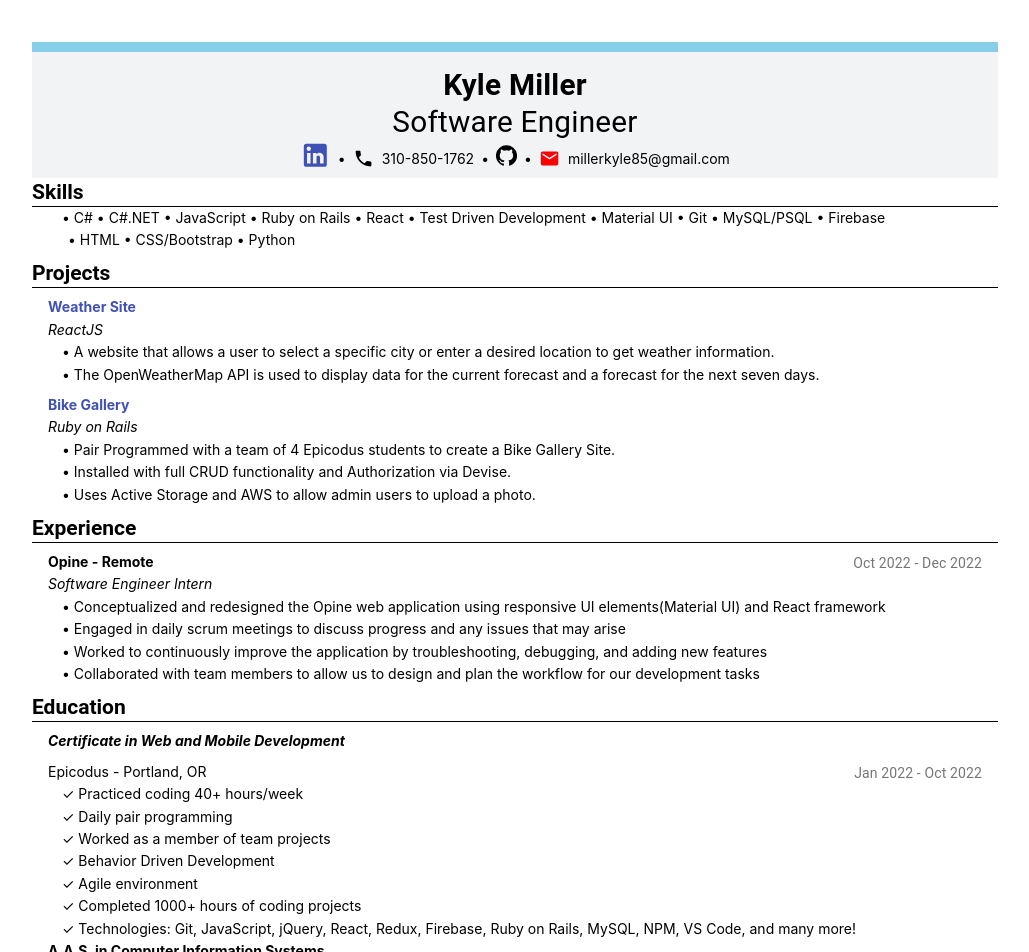
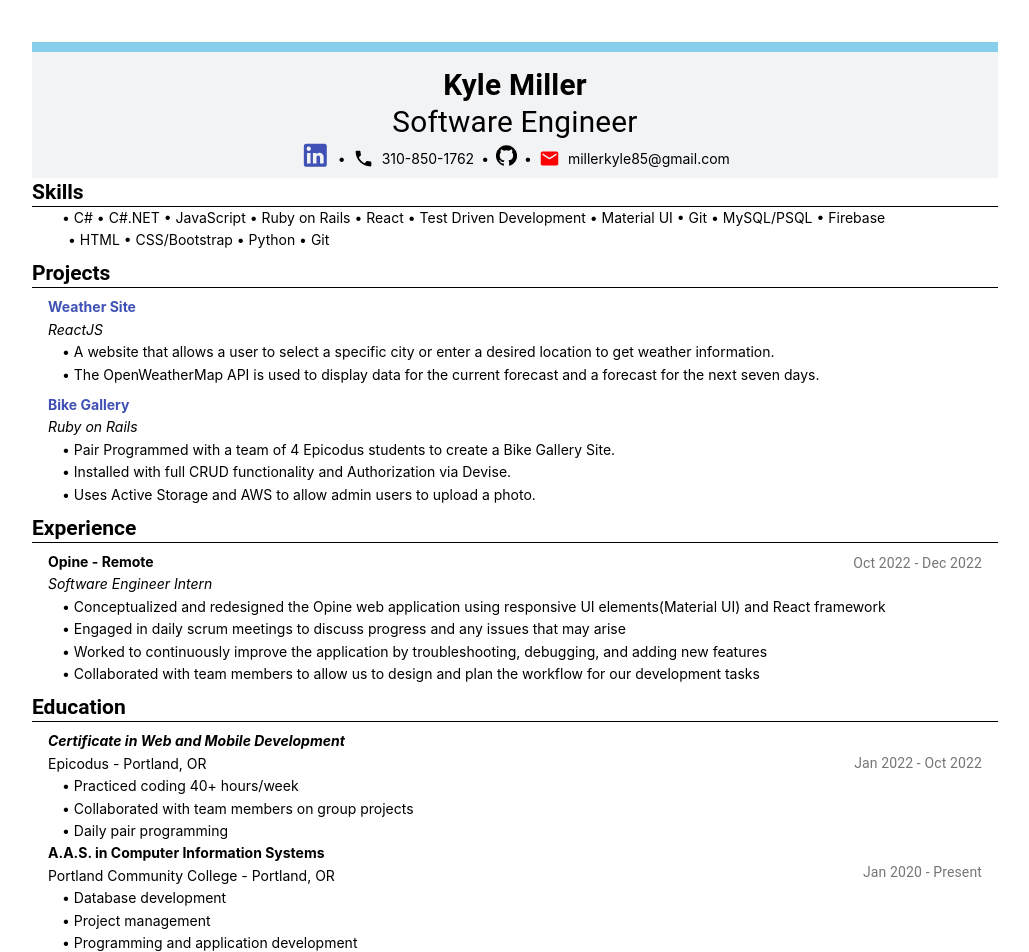
Before and after one commit to kylemiller13/resume, a React (Create React App) app: page / in a window 1280 px wide. Shown: the top 952 px of the page, without its empty margins (125-1154 px from the left). Built offline with nearby package versions, Linux system fonts and the light colour scheme.

Commit message:
links to new page, add bullet points to education

```diff
--- a/src/components/sections/ContactInfo.js
+++ b/src/components/sections/ContactInfo.js
@@ -24,6 +24,7 @@ function ContactInfo() {
     <div className={classes.iconsContainer}>
       <Link
         href="https://www.linkedin.com/in/kyleshigerumiller/"
+        target="_blank"
       >
       <LinkedInIcon fontSize="large"/>
       </Link>
@@ -33,6 +34,7 @@ function ContactInfo() {
       <span className="mx-1">•</span>
       <Link
         href="https://github.com/kylemiller13"
+        target="_blank"
         style={{ color: 'black' }}
       >
       <GitHubIcon fontSize="medium" />
--- a/src/components/sections/Education.js
+++ b/src/components/sections/Education.js
@@ -1,50 +1,34 @@
-import React, { useState } from 'react';
-import { Typography, List, ListItem, Divider, ListItemSecondaryAction, Button, Collapse } from '@material-ui/core';
+import React from 'react';
+import { Typography, List, ListItem, Divider, ListItemSecondaryAction} from '@material-ui/core';
 
 
 
 function Education() {
-  // const [expanded, setExpanded] = useState(false);
-
-  // const handleExpandClick = () => {
-  //   setExpanded(!expanded);
-  // };
 
   return (
     <div>
       <Typography align="left" variant="h5"><strong>Education</strong></Typography>
         <Divider variant="fullWidth" style={{ backgroundColor: '#000' }} />
-        <List type="ordered" style={{  borderBottom: '10px solid #87CEEB' }}>
+        <List type="ordered" style={{  borderBottom: '10px solid #87CEEB'}}>
           <ListItem style={{ paddingTop: 0, paddingBottom: 0, fontStyle: 'italic' }}><strong>Certificate in Web and Mobile Development</strong></ListItem>
-          <ListItem style={{ paddingBottom: 0 }}>Epicodus - Portland, OR
-            <ListItemSecondaryAction style={{ top: 20 }}>
+          <ListItem style={{ paddingBottom: 0, paddingTop: 0 }}>Epicodus - Portland, OR
+            <ListItemSecondaryAction style={{ top: 10 }}>
               <Typography color="textSecondary">Jan 2022 - Oct 2022</Typography>
             </ListItemSecondaryAction>
           </ListItem>
-          <ListItem style={{ paddingTop: 0, marginLeft: '1em', paddingBottom: 0 }}>✓ Practiced coding 40+ hours/week</ListItem>
-          <ListItem style={{ paddingTop: 0, marginLeft: '1em', paddingBottom: 0 }}>✓ Daily pair programming</ListItem>
-            {/* <ListItemSecondaryAction style={{ top: 10 }}>
-              <Button
-                onClick={handleExpandClick}
-                aria-expanded={expanded}
-                aria-label="show more"
-              >
-              {expanded ? 'Show less' : 'Show more'}
-              </Button>
-            </ListItemSecondaryAction> */}
-          {/* <Collapse in={expanded} timeout="auto" unmountOnExit> */}
-            <ListItem style={{ paddingTop: 0, marginLeft: '1em', paddingBottom: 0 }}>✓ Worked as a member of team projects</ListItem>
-            <ListItem style={{ paddingTop: 0, marginLeft: '1em', paddingBottom: 0 }}>✓ Behavior Driven Development</ListItem>
-            <ListItem style={{ paddingTop: 0, marginLeft: '1em', paddingBottom: 0 }}>✓ Agile environment</ListItem>
-            <ListItem style={{ paddingTop: 0, marginLeft: '1em', paddingBottom: 0 }}>✓ Completed 1000+ hours of coding projects</ListItem>
-            <ListItem style={{ paddingTop: 0, marginLeft: '1em', paddingBottom: 0 }}>✓ Technologies: Git, JavaScript, jQuery, React, Redux, Firebase, Ruby on Rails, MySQL, NPM, VS Code, and many more!</ListItem>
-          {/* </Collapse> */}
+            <ListItem style={{ paddingTop: 0, marginLeft: '1em', paddingBottom: 0 }}>• Practiced coding 40+ hours/week</ListItem>
+            <ListItem style={{ paddingTop: 0, marginLeft: '1em', paddingBottom: 0 }}>• Collaborated with team members on group projects</ListItem>
+            <ListItem style={{ paddingTop: 0, marginLeft: '1em', paddingBottom: 0 }}>• Daily pair programming</ListItem>
           <ListItem style={{ paddingTop: 0,  paddingBottom: 0 }}><strong>A.A.S. in Computer Information Systems</strong></ListItem>
-          <ListItem style={{ paddingBottom: 0 }}>Portland Community College - Portland, OR
-            <ListItemSecondaryAction style={{ top: 20 }}>
+
+          <ListItem style={{ paddingBottom: 0, paddingTop: 0 }}>Portland Community College - Portland, OR
+            <ListItemSecondaryAction style={{ top: 7 }}>
               <Typography color="textSecondary">Jan 2020 - Present</Typography>
             </ListItemSecondaryAction>
           </ListItem>
+          <ListItem style={{ paddingTop: 0, marginLeft: '1em', paddingBottom: 0 }}>• Database development</ListItem>
+          <ListItem style={{ paddingTop: 0, marginLeft: '1em', paddingBottom: 0 }}>• Project management</ListItem>
+          <ListItem style={{ paddingTop: 0, marginLeft: '1em', paddingBottom: 0 }}>• Programming and application development</ListItem>
         </List>
     </div>
   );
--- a/src/components/sections/Projects.js
+++ b/src/components/sections/Projects.js
@@ -6,11 +6,11 @@ function Projects() {
       <Typography  align="left" variant="h5"><strong>Projects</strong></Typography>
       <Divider variant="fullWidth" style={{ backgroundColor: '#000', }} />
         <List type="ordered"  style={{ paddingTop: 0 }}>
-          <ListItem style={{ paddingBottom: 0 }}><Link href="https://kylesweathersite.netlify.app/"><strong>Weather Site</strong></Link></ListItem>
+          <ListItem style={{ paddingBottom: 0 }}><Link href="https://kylesweathersite.netlify.app/" target="_blank"><strong>Weather Site</strong></Link></ListItem>
           <ListItem style={{ paddingTop: 0, paddingBottom: 0, fontStyle: 'italic' }}>ReactJS</ListItem>
           <ListItem style={{ paddingTop: 0, marginLeft: '1em', paddingBottom: 0 }}>• A website that allows a user to select a specific city or enter a desired location to get weather information.</ListItem>
           <ListItem style={{ paddingTop: 0, marginLeft: '1em', paddingBottom: 0 }}>• The OpenWeatherMap API is used to display data for the current forecast and a forecast for the next seven days.</ListItem>
-          <ListItem style={{ paddingBottom: 0 }}><Link href="https://github.com/pangtodd/bike_gallery"><strong>Bike Gallery</strong></Link></ListItem>
+          <ListItem style={{ paddingBottom: 0 }}><Link href="https://github.com/pangtodd/bike_gallery" target="_blank"><strong>Bike Gallery</strong></Link></ListItem>
           <ListItem style={{ paddingTop: 0, paddingBottom: 0, fontStyle: 'italic' }}>Ruby on Rails</ListItem>
           <ListItem style={{ paddingTop: 0, marginLeft: '1em', paddingBottom: 0 }}>• Pair Programmed with a team of 4 Epicodus students to create a Bike Gallery Site.</ListItem>
           <ListItem style={{ paddingTop: 0, marginLeft: '1em', paddingBottom: 0 }}>• Installed with full CRUD functionality and Authorization via Devise.</ListItem>
--- a/src/components/sections/Skills.js
+++ b/src/components/sections/Skills.js
@@ -28,7 +28,7 @@ function Skills() {
       </Box> */}
       </ListItem>
       <ListItem style={{ paddingTop: 0, marginLeft: '1em', paddingBottom: 0 }}>• C# • C#.NET • JavaScript • Ruby on Rails • React • Test Driven Development • Material UI • Git • MySQL/PSQL • Firebase </ListItem>
-      <ListItem style={{ paddingTop: 0,  paddingBottom: 0, marginLeft: '20px' }}>• HTML • CSS/Bootstrap • Python </ListItem>
+      <ListItem style={{ paddingTop: 0,  paddingBottom: 0, marginLeft: '20px' }}>• HTML • CSS/Bootstrap • Python • Git </ListItem>
     </List>
     </div>
   );
```
